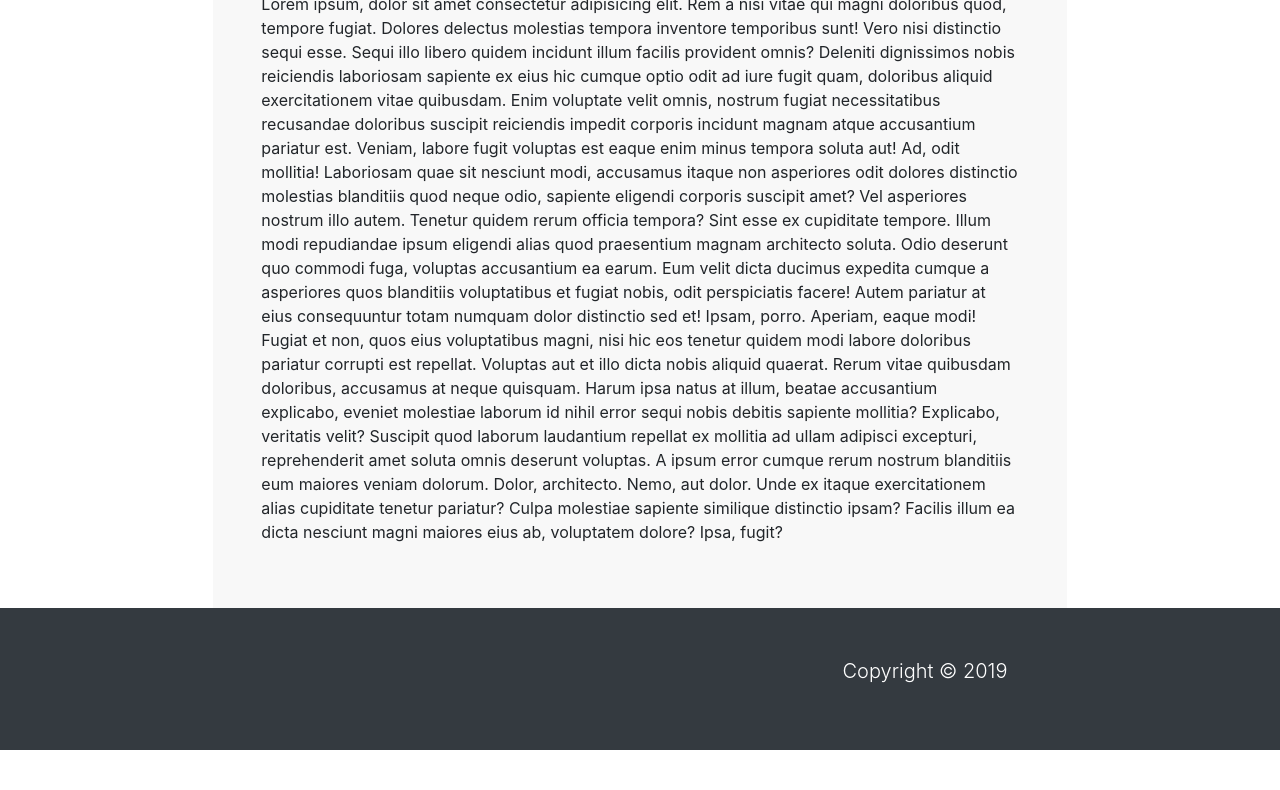
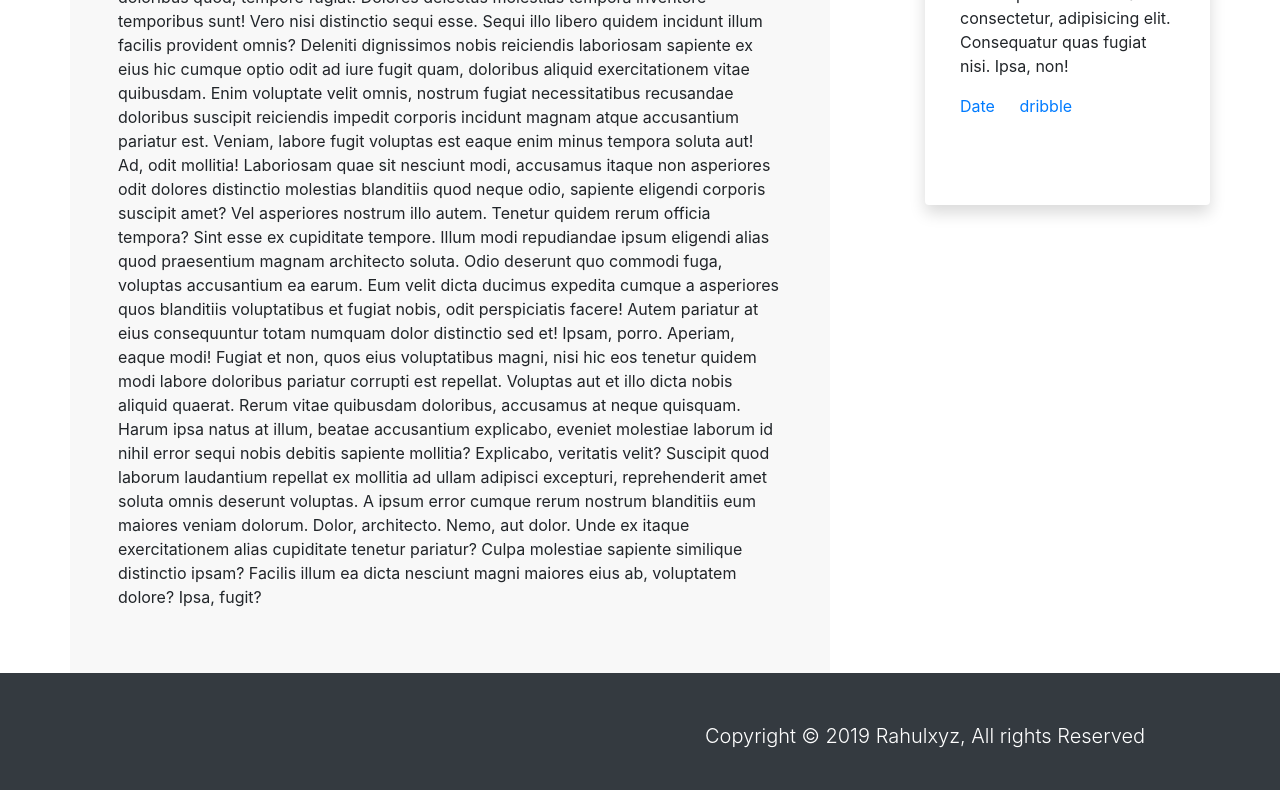
Before and after one commit to rahulxyz/blog, a website: page views/index.html in a window 1280 px wide. Shown: the part 527-1317 px from the top of the page. Before the commit the page ends 1277 px from the top, so only its background shows below. Drawn offline with nearby package versions, Linux system fonts and the light colour scheme.

Commit message:
UI-3 overlay, author card, navbar img overlap, footer imporvement

```diff
--- a/views/css/style.css
+++ b/views/css/style.css
@@ -1,7 +1,30 @@
-#main-content{
-   width: 100%;
+.navbar{
+    z-index: 2;
 }
 
-#main-content #middle-pane{
+#main-content{
+   background: url('../assets/img/landing-image-2.jpg');
+   background-repeat: no-repeat;
+   background-size: contain;
+   background-attachment: fixed;
+   margin-top: -56px;
+   min-height: 384px;
+}
+
+#main-content #overlay{
+    height: 384px;
+    width: 100%;
+    background-color: rgba(0,0,0,0.5);
+}
+
+#article-content{
+    position: relative;
+}
+
+#article-content #middle-pane{
     background-color: #f8f8f8
 }
+
+#article-content #author-content{
+    height: 300px;
+}
--- /dev/null
+++ b/views/html/contact.html
@@ -0,0 +1,39 @@
+<!DOCTYPE html>
+<html lang="en">
+
+<head>
+    <meta charset="UTF-8">
+    <meta name="viewport" content="width=device-width, initial-scale=1.0">
+    <meta http-equiv="X-UA-Compatible" content="ie=edge">
+    <title>Document</title>
+    <link rel="stylesheet" href="https://stackpath.bootstrapcdn.com/bootstrap/4.3.1/css/bootstrap.min.css"
+        integrity="sha384-ggOyR0iXCbMQv3Xipma34MD+dH/1fQ784/j6cY/iJTQUOhcWr7x9JvoRxT2MZw1T" crossorigin="anonymous">
+</head>
+
+<body>
+    <section>
+        <div class="container">
+            <div class="row">
+                <div class="col-lg-6">
+                    <form>
+                        <div class="form-group">
+                            <label for="email">Email</label>
+                            <input type="email" class="form-control" id="email" aria-describedby="emailHelp"
+                                placeholder="Enter email">
+                        </div>
+                        <div class="form-group">
+                            <label for="comment">Comment</label>
+                            <textarea class="form-control" id="comment" rows="3"></textarea>
+                        </div>
+                        <button type="submit" class="btn btn-primary">Submit</button>
+                    </form>
+                </div>
+                <div class="col-lg-6">
+
+                </div>
+            </div>
+        </div>
+    </section>
+</body>
+
+</html>
--- a/views/index.html
+++ b/views/index.html
@@ -14,14 +14,14 @@
 </head>
 
 <body id="home">
-    <nav class="navbar navbar-expand-lg navbar-dark bg-dark">
+    <nav class="navbar navbar-expand-lg navbar-dark bg-transparent">
         <a class="navbar-brand" href="#">Blog</a>
         <button class="navbar-toggler" type="button" data-toggle="collapse" data-target="#navbarSupportedContent"
             aria-controls="navbarSupportedContent" aria-expanded="false" aria-label="Toggle navigation">
             <span class="navbar-toggler-icon"></span>
         </button>
 
-        <div class="collapse navbar-collapse" id="navbarSupportedContent">
+        <div class="collapse navbar-collapse navbar-list" id="navbarSupportedContent">
             <ul class="navbar-nav ml-auto">
                 <li class="nav-item px-2 active">
                     <a class="nav-link" href="#">Home<span class="sr-only">(current)</span></a>
@@ -33,19 +33,21 @@
                     <a class="nav-link" href="#">About</a>
                 </li>
                 <li class="nav-item">
-                    <a class="nav-link" href="#">Contact</a>
+                    <a class="nav-link" href="./html/contact.html">Contact</a>
                 </li>
             </ul>
         </div>
     </nav>
 
     <section id='main-content'>
-        <div class="container-fluid">
+        <div id="overlay"></div>
+    </section>
+
+    <section id="article-content">
+        <div class="container">
+
             <div class="row">
-                <img src="./assets/img/landing-image-2.jpg" alt="" class="img-fluid">
-            </div>
-            <div class="row">
-                <div class="col-lg-2"></div>
+                <!-- <div class="col-lg-2"></div> -->
                 <div class="col-lg-8 py-5 px-5" id="middle-pane">
                     <h1>Lorem Ipsum?</h1>
                     <p>Lorem ipsum, dolor sit amet consectetur adipisicing elit. Rem a nisi vitae qui magni doloribus
@@ -79,10 +81,21 @@
                         molestiae sapiente similique distinctio ipsam? Facilis illum ea dicta nesciunt magni maiores
                         eius ab, voluptatem dolore? Ipsa, fugit?</p>
                 </div>
-                <div class="col-lg-2"></div>
+                <div class="col-lg-1"></div>
+                <div class="card col-lg-3 mt-5 border-0 shadow" id="author-content">
+                    <div class="card-body">
+                        <h5 class="card-title">Author</h5>
+                        <h6 class="card-subtitle mb-2 text-muted">Joe McKargy</h6>
+                        <p class="card-text">Lorem ipsum dolor sit amet consectetur, adipisicing elit. Consequatur quas
+                            fugiat nisi. Ipsa, non!</p>
+                        <a href="#" class="card-link">Date</a>
+                        <a href="#" class="card-link">dribble</a>
+                    </div>
+                </div>
             </div>
         </div>
     </section>
+
 
     <!-- FOOTER -->
     <footer id="main-footer" class="py-5 bg-dark text-white ">
@@ -90,7 +103,7 @@
             <div class="row text-center">
                 <div class="col-md-6 ml-auto">
                     <p class="lead">
-                        Copyright &copy; <span id="year"></span>
+                        Copyright &copy; <span id="year"></span> Rahulxyz, All rights Reserved
                     </p>
                 </div>
             </div>
```
